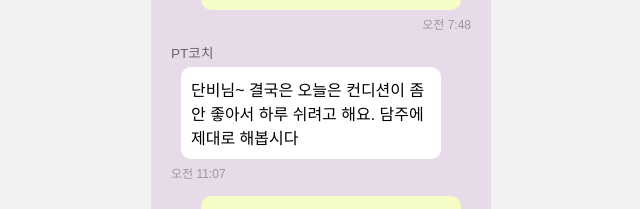
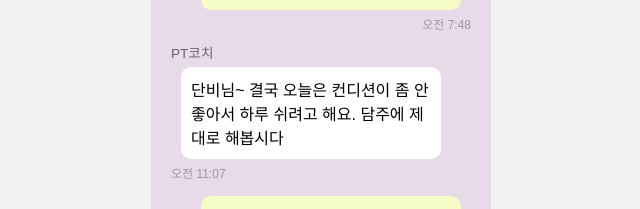
Before and after one commit to kdb338/Sweet-rain-developer, a plain HTML site: page 250523_what-is-css.html in a window 1280 px wide. Shown: the part 208-417 px from the top of the page, without its empty margins (319-959 px from the left). Drawn offline with Linux system fonts and the light colour scheme.

Commit message:
250523_what-is-css.html

```diff
--- a/250523_what-is-css.html
+++ b/250523_what-is-css.html
@@ -79,7 +79,7 @@
     </div>
     <div class="message friend">
       <div class="message-info">PT코치</div>
-      <p class="message-body">단비님~ 결국은 오늘은 컨디션이 좀 안 좋아서 하루 쉬려고 해요. 담주에 제대로 해봅시다</p>
+      <p class="message-body">단비님~ 결국 오늘은 컨디션이 좀 안 좋아서 하루 쉬려고 해요. 담주에 제대로 해봅시다</p>
       <time class="message-time">오전 11:07</time>
     </div>
     <div class="message me">
```
